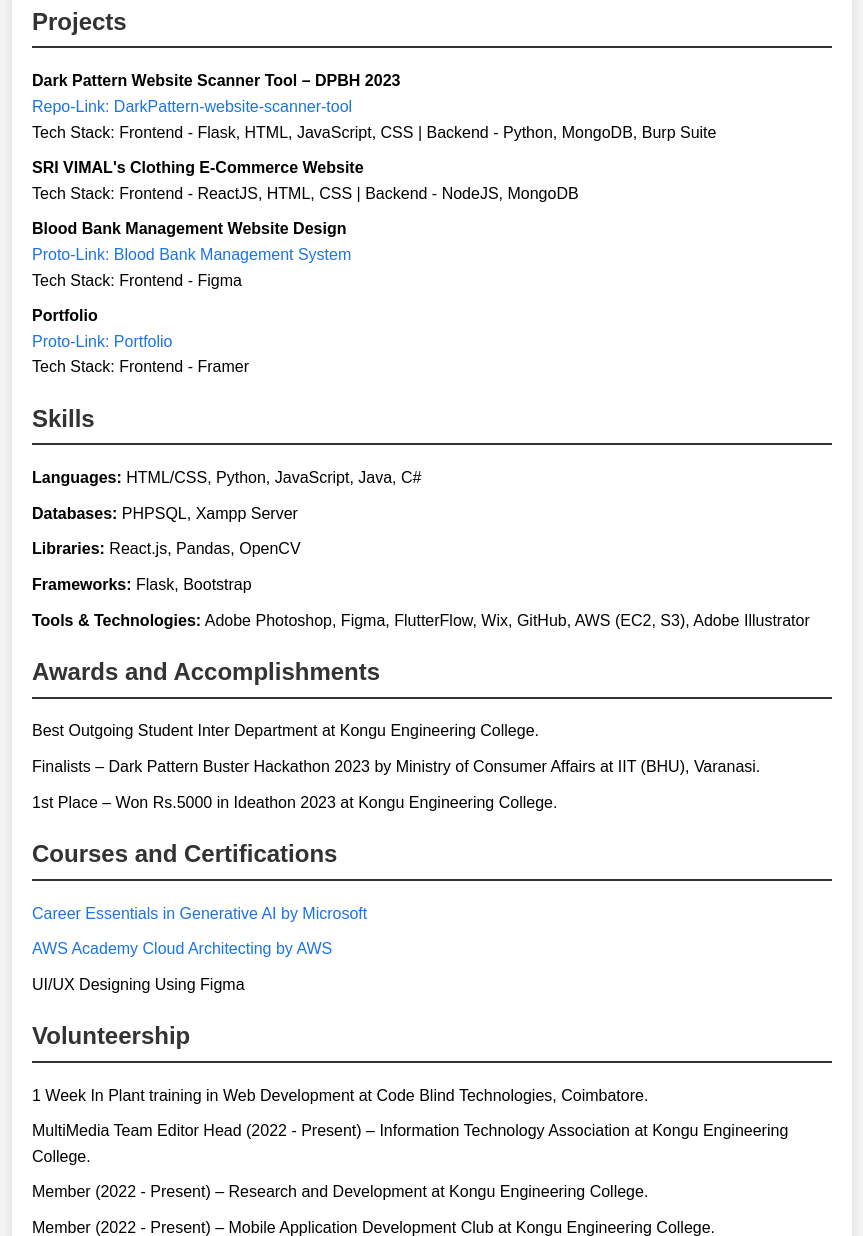
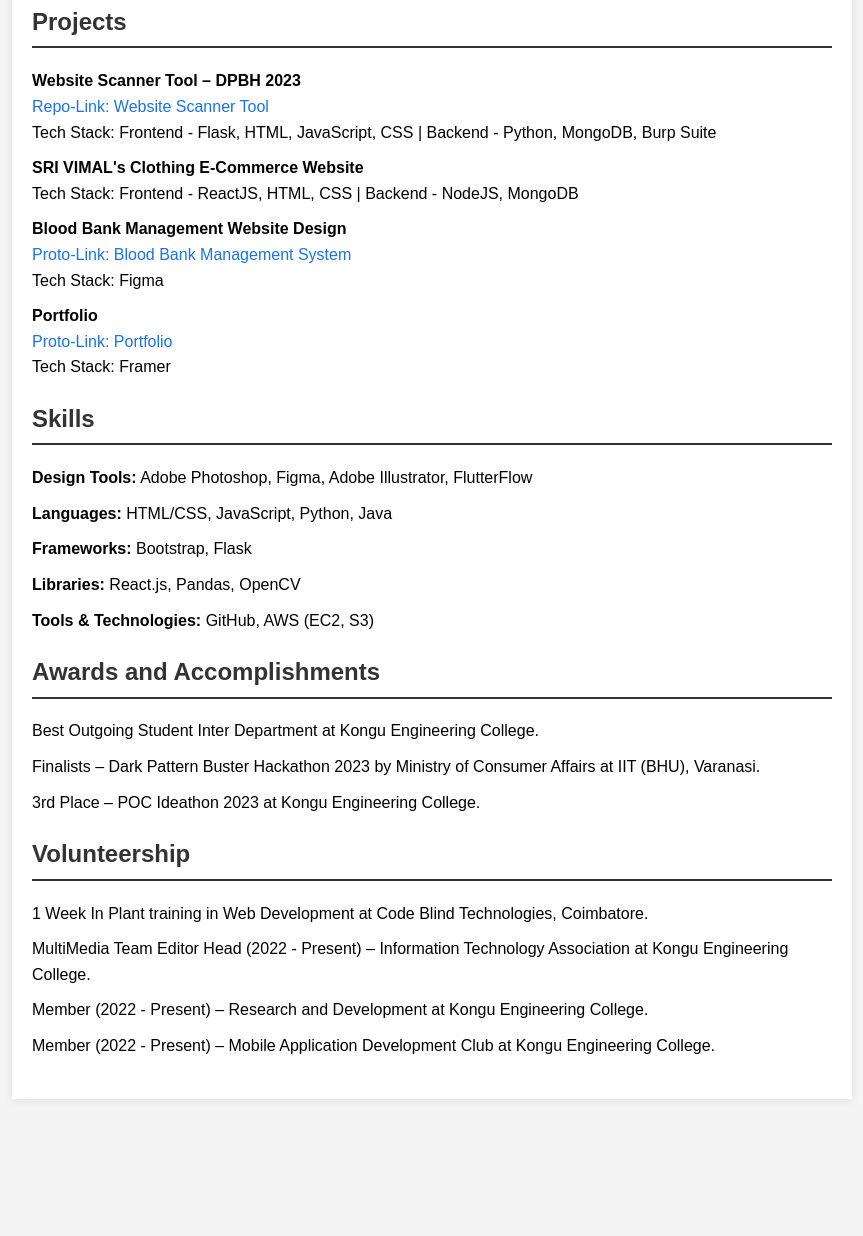
Before and after one commit to pradeepthiruppathi/RESUME, a plain HTML site: page index.html in a window 1280 px wide. Shown: the part 777-2013 px from the top of the page, without its empty margins (208-1071 px from the left). After the commit the page ends 1896 px from the top, so only its background shows below. Drawn offline with Linux system fonts and the light colour scheme.

Commit message:
Update index.html

```diff
--- a/index.html
+++ b/index.html
@@ -71,7 +71,7 @@
 
         <div class="section">
             <h2>Career Objective</h2>
-            <p>Aspiring front-end developer passionate about creating engaging and user-friendly web interfaces. Eager to apply my design skills and learn new technologies in a dynamic team environment.</p>
+            <p>Creative graphics designer and UI/UX designer with a passion for crafting visually appealing and user-centric digital experiences. Eager to contribute design expertise and innovative ideas in a dynamic team environment.</p>
         </div>
 
         <div class="section">
@@ -81,7 +81,7 @@
                     <strong>Kongu Engineering College, Erode</strong> (September 2022 – Present)<br>
                     Bachelor of Technology in Information Technology<br>
                     Scored: 7.2 CGPA<br>
-                    Relevant Coursework: Cloud Computing, Web Technology.
+                    Relevant Coursework: User Experience Design, Web Technology, Digital Media Design.
                 </li>
                 <li>
                     <strong>Kongu Polytechnic College, Erode</strong> (June 2019 – July 2022)<br>
@@ -105,8 +105,8 @@
             <h2>Projects</h2>
             <ul>
                 <li>
-                    <strong>Dark Pattern Website Scanner Tool – DPBH 2023</strong><br>
-                    <a href="https://github.com/vimalan-u/DarkPattern-website-scanner-tool" class="project-link">Repo-Link: DarkPattern-website-scanner-tool</a><br>
+                    <strong>Website Scanner Tool – DPBH 2023</strong><br>
+                    <a href="https://github.com/pradeepthiruppathi/website-scanner-tool.git" class="project-link">Repo-Link: Website Scanner Tool</a><br>
                     Tech Stack: Frontend - Flask, HTML, JavaScript, CSS | Backend - Python, MongoDB, Burp Suite
                 </li>
                 <li>
@@ -116,12 +116,12 @@
                 <li>
                     <strong>Blood Bank Management Website Design</strong><br>
                     <a href="https://www.figma.com/proto/RAJPYMU8rDI5PglY9haYGI/MINI-PROJECT-UI-(BLOODBANKS)-(Community)?node-id=2-3&t=121DkG3xFAHtcw9r-1&scaling=min-zoom&content-scaling=fixed&page-id=0%3A1&starting-point-node-id=2%3A3" class="proto-link">Proto-Link: Blood Bank Management System</a><br>
-                    Tech Stack: Frontend - Figma
+                    Tech Stack: Figma
                 </li>
                 <li>
                     <strong>Portfolio</strong><br>
                     <a href="https://pradeepdesigns.framer.website/" class="proto-link">Proto-Link: Portfolio</a><br>
-                    Tech Stack: Frontend - Framer
+                    Tech Stack: Framer
                 </li>
             </ul>
         </div>
@@ -129,11 +129,11 @@
         <div class="section">
             <h2>Skills</h2>
             <ul>
-                <li><strong>Languages:</strong> HTML/CSS, Python, JavaScript, Java, C#</li>
-                <li><strong>Databases:</strong> PHPSQL, Xampp Server</li>
+                <li><strong>Design Tools:</strong> Adobe Photoshop, Figma, Adobe Illustrator, FlutterFlow</li>
+                <li><strong>Languages:</strong> HTML/CSS, JavaScript, Python, Java</li>
+                <li><strong>Frameworks:</strong> Bootstrap, Flask</li>
                 <li><strong>Libraries:</strong> React.js, Pandas, OpenCV</li>
-                <li><strong>Frameworks:</strong> Flask, Bootstrap</li>
-                <li><strong>Tools & Technologies:</strong> Adobe Photoshop, Figma, FlutterFlow, Wix, GitHub, AWS (EC2, S3), Adobe Illustrator</li>
+                <li><strong>Tools & Technologies:</strong> GitHub, AWS (EC2, S3)</li>
             </ul>
         </div>
 
@@ -142,18 +142,10 @@
             <ul>
                 <li>Best Outgoing Student Inter Department at Kongu Engineering College.</li>
                 <li>Finalists – Dark Pattern Buster Hackathon 2023 by Ministry of Consumer Affairs at IIT (BHU), Varanasi.</li>
-                <li>1st Place – Won Rs.5000 in Ideathon 2023 at Kongu Engineering College.</li>
+                <li>3rd Place – POC Ideathon 2023 at Kongu Engineering College.</li>
             </ul>
         </div>
 
-        <div class="section">
-            <h2>Courses and Certifications</h2>
-            <ul>
-                <li><a href="https://www.linkedin.com/learning/certificates/c72eb7dc9ff8156f1c1113c3f8c67419b9207746adfaf6175091c473cc2a8d98?trk=public_profile_see-credential" class="proto-link">Career Essentials in Generative AI by Microsoft</a></li>
-                <li><a href="https://www.credly.com/badges/0ca73993-36b6-464c-9926-a3918f32f6c0/public_url?trk=public_profile_see-credential" class="proto-link">AWS Academy Cloud Architecting by AWS</a></li>
-                <li>UI/UX Designing Using Figma</li>
-            </ul>
-        </div>
 
         <div class="section">
             <h2>Volunteership</h2>
```
